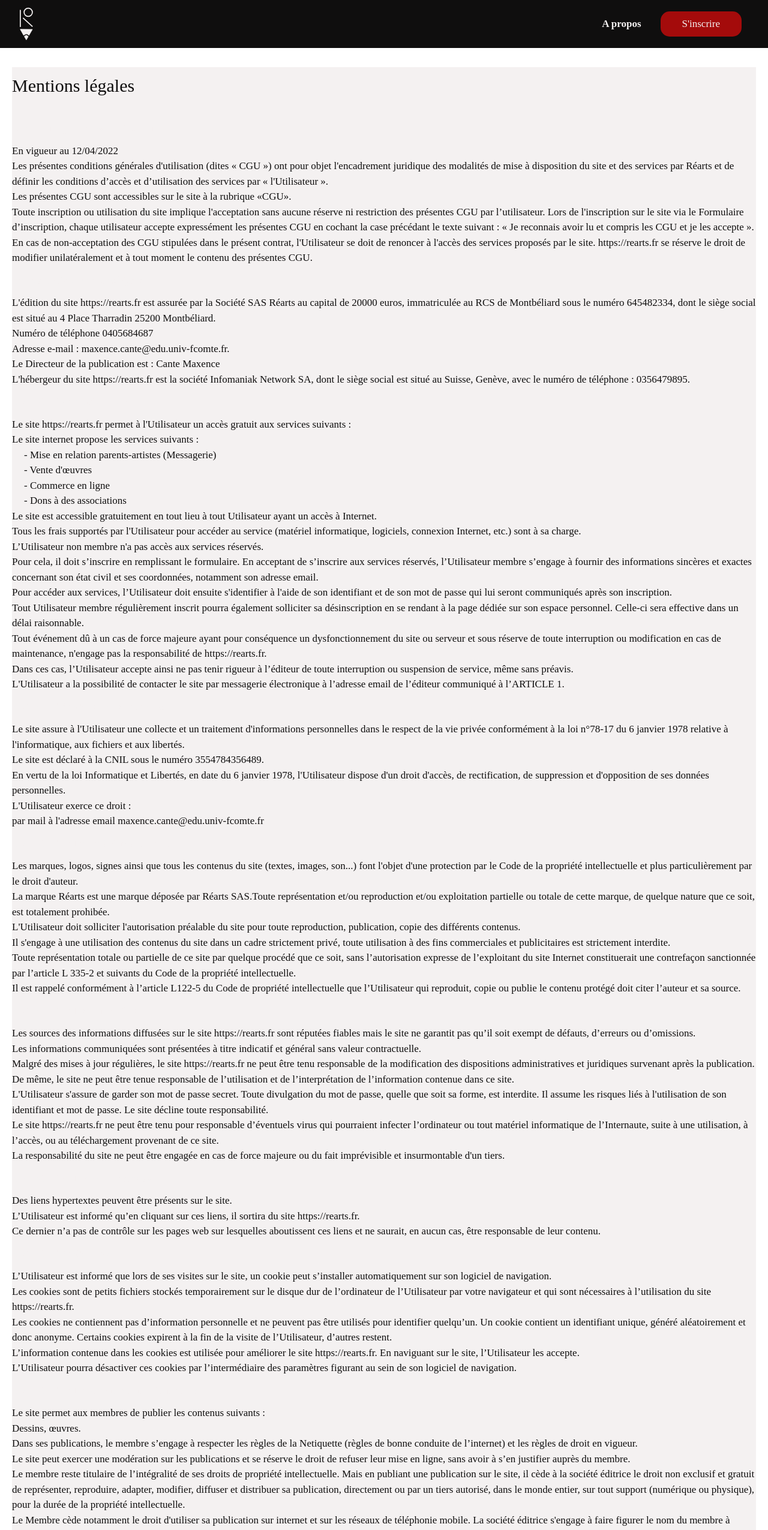
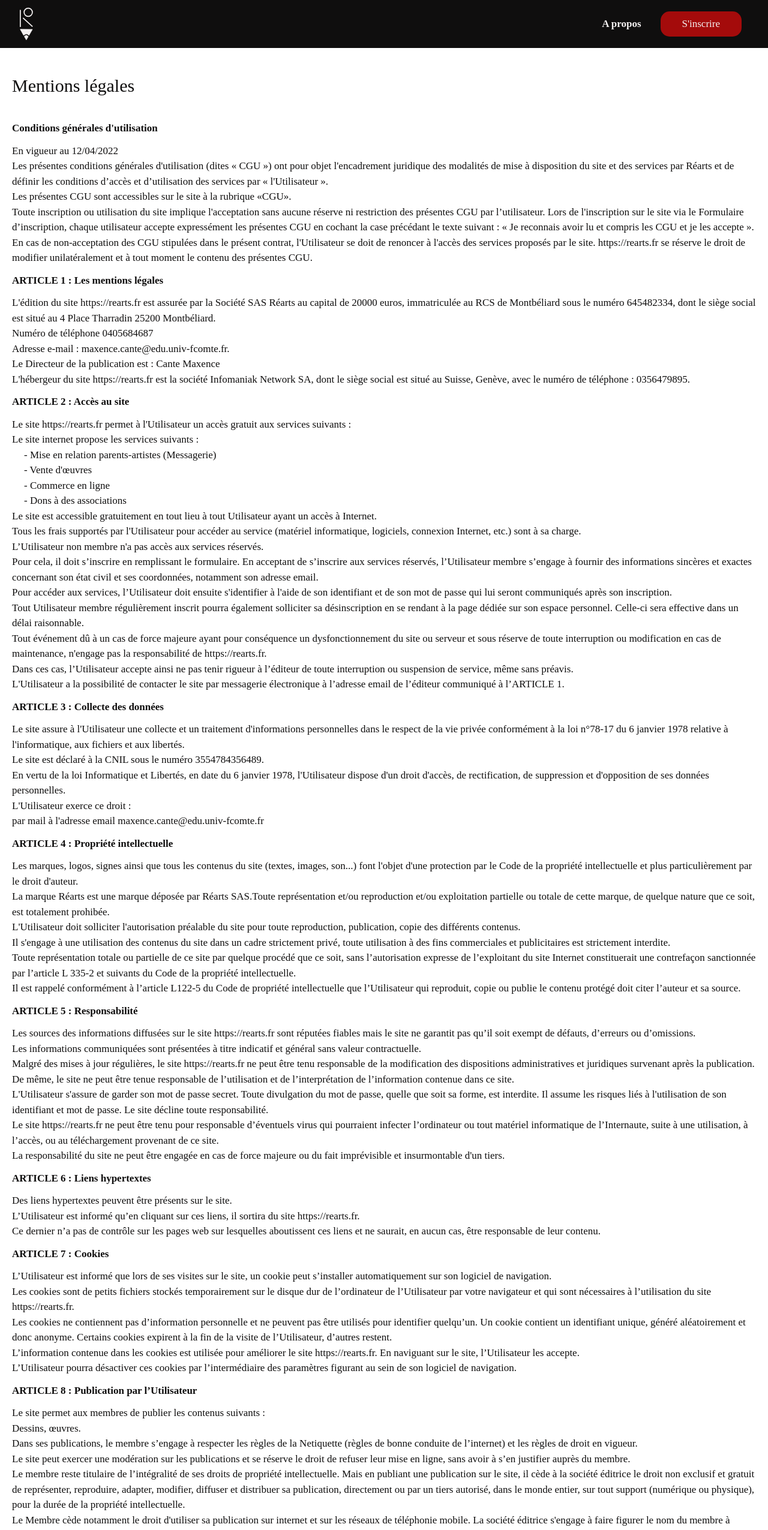
Before and after one commit to menegain-rose/promotion_Rearts, a Vue app: page /MLegal in a window 1280 px wide. Shown: the top 2551 px of the page at 60% size. Built offline with nearby package versions, Linux system fonts and the light colour scheme.

Commit message:
ajout style et 2 petites modifs

```diff
--- a/src/App.vue
+++ b/src/App.vue
@@ -24,7 +24,7 @@
   </header>
 
 
-  <main class="bg-blanc-primary mx-5 my-8">
+  <main class="mx-5 my-8">
   <RouterView />
   </main>
 
--- a/src/index.css
+++ b/src/index.css
@@ -18,6 +18,9 @@
         @apply font-comfortaa font-bold text-lg my-3 text-black-primary
     }
 
+    h5 {
+        @apply font-comfortaa font-bold text-lg my-3 text-black-primary
+    }
 
     p {
         @apply text-lg text-black-primary font-comfortaa
--- a/src/views/MLegal.vue
+++ b/src/views/MLegal.vue
@@ -2,9 +2,9 @@
 
         <h2>Mentions légales</h2>
 
-        <h3>
+        <h5>
             Conditions générales d'utilisation
-        </h3>
+        </h5>
 
         <p>
             En vigueur au 12/04/2022 <br>
@@ -24,9 +24,9 @@
             présentes CGU. <br>
         </p>
 
-        <h3>
-            Article 1 : Les mentions légales
-        </h3>
+        <h5>
+            ARTICLE 1 : Les mentions légales
+        </h5>
 
         <p>
             L'édition du site https://rearts.fr est assurée par la Société SAS Réarts au capital de 20000 euros,
@@ -39,9 +39,9 @@
             dont le siège social est situé au Suisse, Genève, avec le numéro de téléphone : 0356479895.
         </p>
 
-        <h3>
+        <h5>
             ARTICLE 2 : Accès au site
-        </h3>
+        </h5>
 
         <p>
             Le site https://rearts.fr permet à l'Utilisateur un accès gratuit aux services suivants : <br>
@@ -69,9 +69,9 @@
             l’éditeur communiqué à l’ARTICLE 1.
         </p>
 
-        <h3>
+        <h5>
             ARTICLE 3 : Collecte des données
-        </h3>
+        </h5>
 
         <p>
             Le site assure à l'Utilisateur une collecte et un traitement d'informations personnelles dans le respect de la vie privée conformément à la loi n°78-17 du 6 janvier 1978 relative à l'informatique, aux fichiers et aux libertés. <br>
@@ -83,9 +83,9 @@
             par mail à l'adresse email maxence.cante@edu.univ-fcomte.fr
         </p>
 
-        <h3>
+        <h5>
             ARTICLE 4 : Propriété intellectuelle
-        </h3>
+        </h5>
 
         <p>
 
@@ -103,9 +103,9 @@
             reproduit, copie ou publie le contenu protégé doit citer l’auteur et sa source.
         </p>
 
-        <h3>
+        <h5>
             ARTICLE 5 : Responsabilité
-        </h3>
+        </h5>
 
         <p>
 
@@ -122,9 +122,9 @@
             La responsabilité du site ne peut être engagée en cas de force majeure ou du fait imprévisible et insurmontable d'un tiers.
         </p>
 
-        <h3>
+        <h5>
             ARTICLE 6 : Liens hypertextes
-        </h3>
+        </h5>
 
         <p>
 
@@ -133,9 +133,9 @@
             Ce dernier n’a pas de contrôle sur les pages web sur lesquelles aboutissent ces liens et ne saurait, en aucun cas, être responsable de leur contenu.
         </p>
 
-        <h3>
+        <h5>
             ARTICLE 7 : Cookies
-        </h3>
+        </h5>
 
         <p>
 
@@ -150,9 +150,9 @@
             L’Utilisateur pourra désactiver ces cookies par l’intermédiaire des paramètres figurant au sein de son logiciel de navigation.
         </p>
 
-        <h3>
+        <h5>
             ARTICLE 8 : Publication par l’Utilisateur
-        </h3>
+        </h5>
 
         <p>
 
@@ -176,9 +176,9 @@
             Le contenu de l'Utilisateur peut être à tout moment et pour n'importe quelle raison supprimé ou modifié par le site, sans préavis.
         </p>
 
-        <h3>
+        <h5>
             ARTICLE 9 : Droit applicable et juridiction compétentez
-        </h3>
+        </h5>
 
         <p>
 
```
